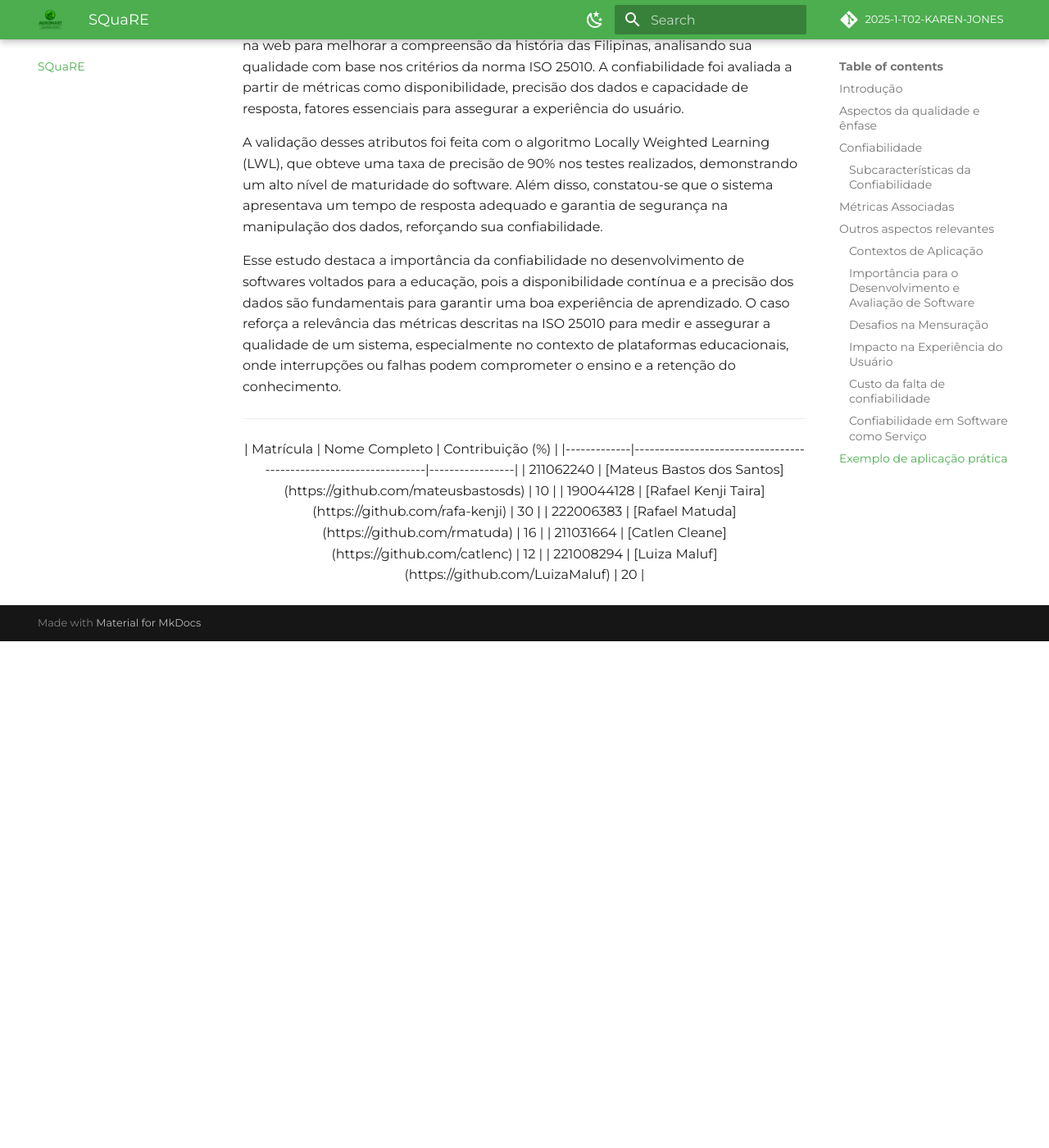
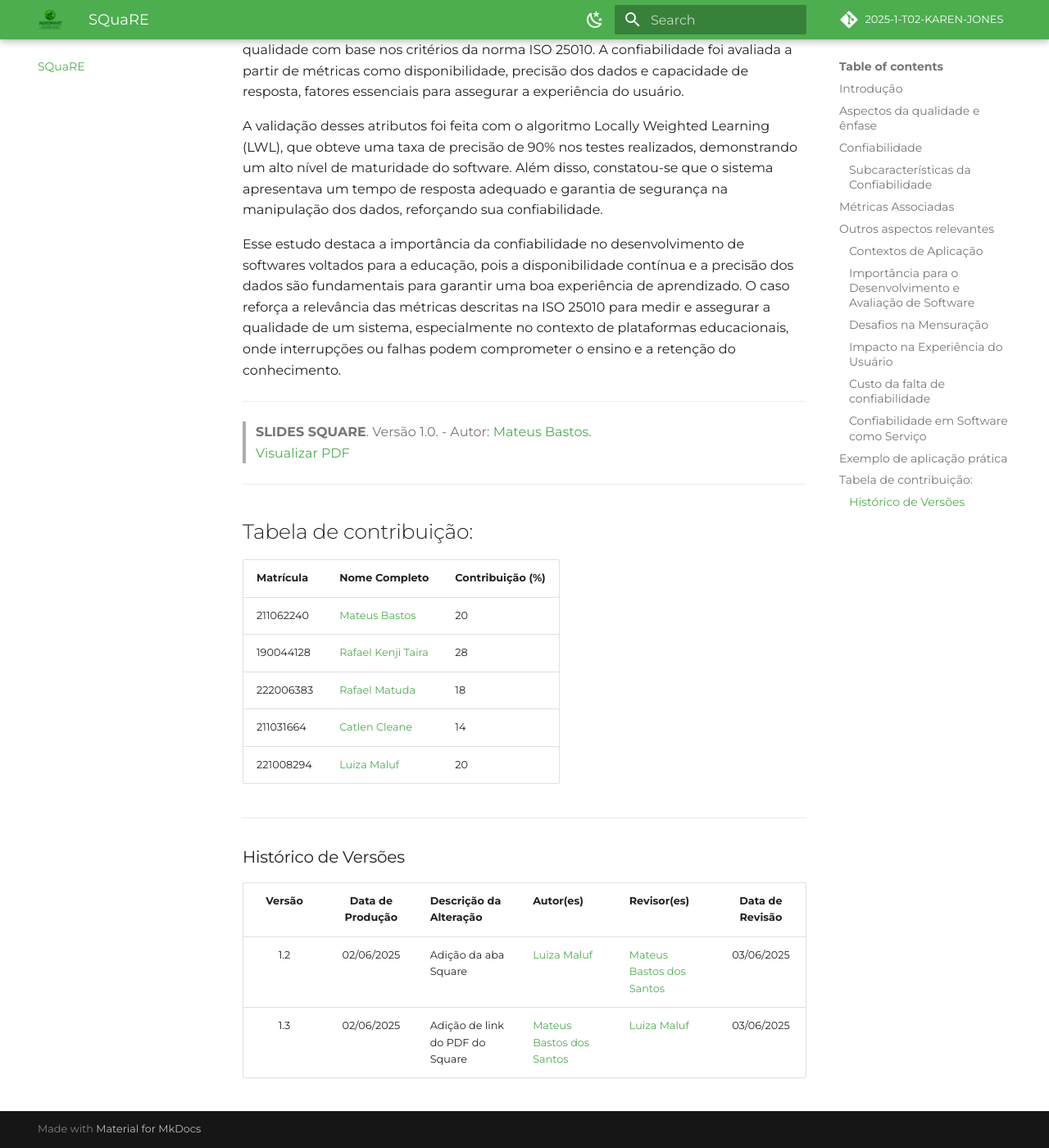
Before and after one commit to FCTE-Qualidade-de-Software-1/2025-1-T02-KAREN-JONES, an MkDocs documentation site: the page built from docs/square.md, in a window 1280 px wide and 1400 px high, scrolled down 3162 px. Shown: the whole window at 82% size. Built offline with MkDocs 1.6.1 and Material for MkDocs 9.7.7, drawn with Linux system fonts in a browser that asks for light colours; comment, search, counter and statistics services are not loaded; before the commit the page ends 3944 px from its top, so only the background shows below that; some of the changed text lies outside the part shown.

Commit message:
doc: Atulização de links, adição de PDF square e GQM, formatação, e histórico de versões

```diff
--- a/docs/square.md
+++ b/docs/square.md
@@ -13,7 +13,7 @@ A norma ISO/IEC 25010 faz parte da família SQuaRE e define um modelo de qualida
 
 ## __Aspectos da qualidade e ênfase__
 
-|Aspecto da Qualidade | Ênfase (1 a 5) | Justificativa |
+|Aspecto da Qualidade | Ênfase <br> (1 a 5) | Justificativa |
 | ----- | ------- | --------|
 | Funcionalidade | 5 | Principal foco da avaliação: garantir que o sistema cumpra com seus objetivos e funcionalidades básicas sem erros. |
 | Confiabilidade | 4 | O sistema deve manter estabilidade e resistência a falhas durante o uso comum. |
@@ -21,6 +21,9 @@ A norma ISO/IEC 25010 faz parte da família SQuaRE e define um modelo de qualida
 | Eficiência | 3 | Deseja-se que o sistema responda de forma razoavelmente rápida, mesmo com vários acessos simultâneos. |
 | Portabilidade | 2 | Embora relevante, não é prioridade testar em muitos ambientes ou dispositivos, pois a versão web é o foco. |
 | Completitude | 2 | A cobertura total dos requisitos não é o principal objetivo neste momento da avaliação. |
+
+
+
 
 
 ## __Confiabilidade__
@@ -93,13 +96,29 @@ A validação desses atributos foi feita com o algoritmo Locally Weighted Learni
 Esse estudo destaca a importância da confiabilidade no desenvolvimento de softwares voltados para a educação, pois a disponibilidade contínua e a precisão dos dados são fundamentais para garantir uma boa experiência de aprendizado. O caso reforça a relevância das métricas descritas na ISO 25010 para medir e assegurar a qualidade de um sistema, especialmente no contexto de plataformas educacionais, onde interrupções ou falhas podem comprometer o ensino e a retenção do conhecimento.
 
 ---
+> <a name="ref2">  </a> **SLIDES SQUARE**. Versão 1.0. - Autor: [Mateus Bastos](https://github.com/MateuSansete).
+[Visualizar PDF](./assets/pdf/square-slides.pdf)
 
-<center>
+
+
+---
+
+
+## Tabela de contribuição:
 
 | Matrícula   | Nome Completo                                                   | Contribuição (%) |
 |-------------|------------------------------------------------------------------|-----------------|
-| 211062240   | [Mateus Bastos dos Santos](https://github.com/mateusbastosds)   | 10               |
-| 190044128   | [Rafael Kenji Taira](https://github.com/rafa-kenji)             | 30               |
-| 222006383   | [Rafael Matuda](https://github.com/rmatuda)                     | 16               |
-| 211031664   | [Catlen Cleane](https://github.com/catlenc)                     | 12               |
+| 211062240   | [Mateus Bastos](https://github.com/MateuSansete)                 | 20               |
+| 190044128   | [Rafael Kenji Taira](https://github.com/rafa-kenji)             | 28              |
+| 222006383   | [Rafael Matuda](https://github.com/rmatuda)                     | 18               |
+| 211031664   | [Catlen Cleane](https://github.com/catlenc)                     | 14               |
 | 221008294   | [Luiza Maluf](https://github.com/LuizaMaluf)                    | 20               |
+
+---
+
+### Histórico de Versões
+
+| Versão | Data de Produção | Descrição da Alteração         | Autor(es)                              | Revisor(es)                          | Data de Revisão |
+|:------:|:----------------:|:------------------------------|:-------------------------------------|:-----------------------------------|:--------------:|
+| 1.2    | 02/06/2025       | Adição da aba Square           | [Luiza Maluf](https://github.com/LuizaMaluf)                  | [Mateus Bastos dos Santos](https://github.com/mateusbastosds) | 03/06/2025     |
+| 1.3    | 02/06/2025       | Adição de link do PDF do Square | [Mateus Bastos dos Santos](https://github.com/mateusbastosds) | [Luiza Maluf](https://github.com/LuizaMaluf)                  | 03/06/2025     |
```
Also changed, not shown: docs/gqm.md (+30 -6 lines), docs/assets/sheets.jpg, 3 other files.
